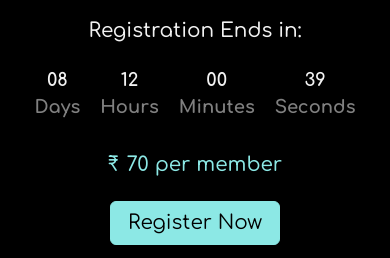
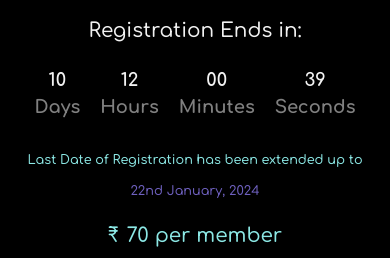
Before and after one commit to Krish2958/OpenHack, a React (Create React App) app in the folder openhack/: page / in a window 390 px wide. Shown: the part 364-622 px from the top of the page. Built offline with nearby package versions, Linux system fonts and the light colour scheme.

Commit message:
Updated Hackathon

```diff
--- a/openhack/src/pages/Home/Home.css
+++ b/openhack/src/pages/Home/Home.css
@@ -32,6 +32,7 @@
     justify-content: center;
   }
 }
+
 .name-container {
   display: inline-flex;
   gap: 0.5rem;
@@ -410,6 +411,36 @@
   }
 }
 
+.date__text-1 {
+  color: #8CE8E5;
+  font-family: Comfortaa;
+  font-size: 1.3rem;
+  @media screen and (max-width: 768px) {
+    font-size: 0.8rem;
+  }
+}
+.date__text-2 {
+  color: #6F61C0;
+  font-family: Comfortaa;
+  font-size: 1.3rem;
+  @media screen and (max-width: 768px) {
+    font-size: 0.8rem;
+  }
+}
+
+.date {
+  display: inline-flex;
+  gap: 0.5rem;
+  flex-direction: row;
+  justify-content: center;
+  align-items: center;
+  @media screen and (max-width: 768px) {
+    flex-direction: column;
+    justify-content: center;
+    align-items: center;
+  }
+}
+
 .about-rules {
   display: grid;
   gap: 2rem;
--- a/openhack/src/pages/Home/index.jsx
+++ b/openhack/src/pages/Home/index.jsx
@@ -24,7 +24,11 @@ export const Home = () => {
           <h3 className='coming-soon__text'>Registration Ends in:</h3>
 
         </div>
-        <CountdownTimer  targetDate="2024-02-20T23:59:59" />
+        <CountdownTimer  targetDate="2024-02-22T23:59:59" />
+        <div className='date'>
+        <h3 className='date__text-1' >Last Date of Registration has been extended up to </h3>
+        <h3 className='date__text-2 ' >22nd January, 2024</h3>
+        </div>
         <div>
         <div className='name-container rate'>
         <h3 className='coming-soon__text-1'>₹</h3>
```
